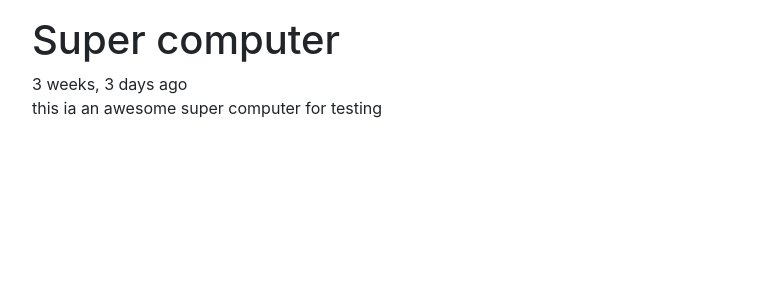
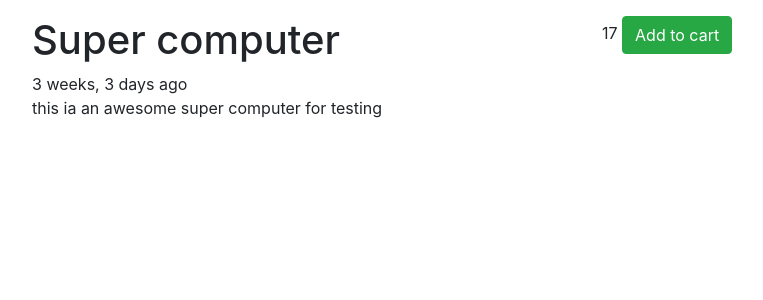
Before and after one commit to e-landeros/ecommerce_project, a Django app: a page that uses ecommerce/templates/products/product_detail.html in a window 1280 px wide. Shown: the part 56-356 px from the top of the page, without its empty margins (53-816 px from the left). Run offline with Django 3.2, Linux system fonts and the light colour scheme; data comes from the database, SQL or seed files in the repository; both versions use the stored data as it was after the commit; some libraries are stand-ins or nearby versions.

Commit message:
cart update logic + template

```diff
--- a/ecommerce/carts/models.py
+++ b/ecommerce/carts/models.py
@@ -59,6 +59,10 @@ def m2m_changed_cart_reciever(sender, instance, action, *args, **kwargs):
 m2m_changed.connect(m2m_changed_cart_reciever, sender=Cart.products.through)
 
 def pre_save_cart_reciever(sender, instance, *args, **kwargs):
-    instance.total = instance.subtotal + 10  #* 1.08 decimal float error here on example taxes
+    if instance.subtotal > 0:
+        instance.total = instance.subtotal + 10  #* 1.08 decimal float error here on example taxes
+    else:
+        instance.total = 0.00
+
 
 pre_save.connect(pre_save_cart_reciever, sender=Cart)
--- a/ecommerce/carts/urls.py
+++ b/ecommerce/carts/urls.py
@@ -7,5 +7,5 @@ from .views import (
 
 urlpatterns = [
     path('',cart_home, name='home'),
-    path('cart_update/', cart_update, name='update'),
+    path('update/', cart_update, name='update'),
 ]
--- a/ecommerce/carts/views.py
+++ b/ecommerce/carts/views.py
@@ -15,6 +15,8 @@ def cart_update(request):
     product_id = 1
     product_obj = Product.objects.get(id=product_id)
     cart_obj, new_obj = Cart.objects.new_or_get(request)
+    if product_obj in cart_obj.products.all():
+        cart_obj.products.remove(product_obj)
     cart_obj.products.add(product_obj) # add product on many to many field. saved on reciever methods
 
-    return redirect(product_obj.get_absolute_url())
+    return redirect("cart:home")
--- a/ecommerce/ecommerce/urls.py
+++ b/ecommerce/ecommerce/urls.py
@@ -1,18 +1,3 @@
-"""ecommerce URL Configuration
-
-The `urlpatterns` list routes URLs to views. For more information please see:
-    https://docs.djangoproject.com/en/2.0/topics/http/urls/
-Examples:
-Function views
-    1. Add an import:  from my_app import views
-    2. Add a URL to urlpatterns:  path('', views.home, name='home')
-Class-based views
-    1. Add an import:  from other_app.views import Home
-    2. Add a URL to urlpatterns:  path('', Home.as_view(), name='home')
-Including another URLconf
-    1. Import the include() function: from django.urls import include, path
-    2. Add a URL to urlpatterns:  path('blog/', include('blog.urls'))
-"""
 from django.conf import settings
 from django.conf.urls.static import static
 
--- a/ecommerce/products/views.py
+++ b/ecommerce/products/views.py
@@ -2,6 +2,7 @@ from django.views.generic import ListView, DetailView
 from django.shortcuts import render, get_object_or_404
 from django.http import Http404
 
+from carts.models import Cart
 from .models import Product
 
 
@@ -39,6 +40,12 @@ class ProductDetailSlugView(DetailView):
     queryset = Product.objects.all()
     template_name = 'products/product_detail.html'
 
+    def get_context_data(self, **kwargs):
+        context = super(ProductDetailSlugView, self).get_context_data(**kwargs)
+        cart_obj, new_obj = Cart.objects.new_or_get(self.request)
+        context['cart'] = cart_obj
+        return context
+
     def get_object(self, *args, **kwargs):
         request = self.request
         slug = self.kwargs.get('slug')
--- a/ecommerce/templates/products/product_detail.html
+++ b/ecommerce/templates/products/product_detail.html
@@ -2,7 +2,7 @@
 
 {% block content %}
     <div class="row">
-        <div class="col">
+        <div class="col-12 col-md-6">
             <h1>{{product.title}}</h1>
             {{product.timestamp|timesince}} ago
             {% if product.image %}
@@ -11,5 +11,13 @@
 
             {{product.description|linebreaks}}
         </div>
+        <div class="col-12 col-md-6">
+            {{ cart }}
+            {% if object in cart.products.all %}
+            In cart <button class="btn btn-link">Remove?</button>
+            {% else %}
+             <button class="btn btn-success">Add to cart</button>
+            {% endif %}
+        </div>
     </div>
 {% endblock %}
```
Also changed, not shown: ecommerce/db.sqlite3.
